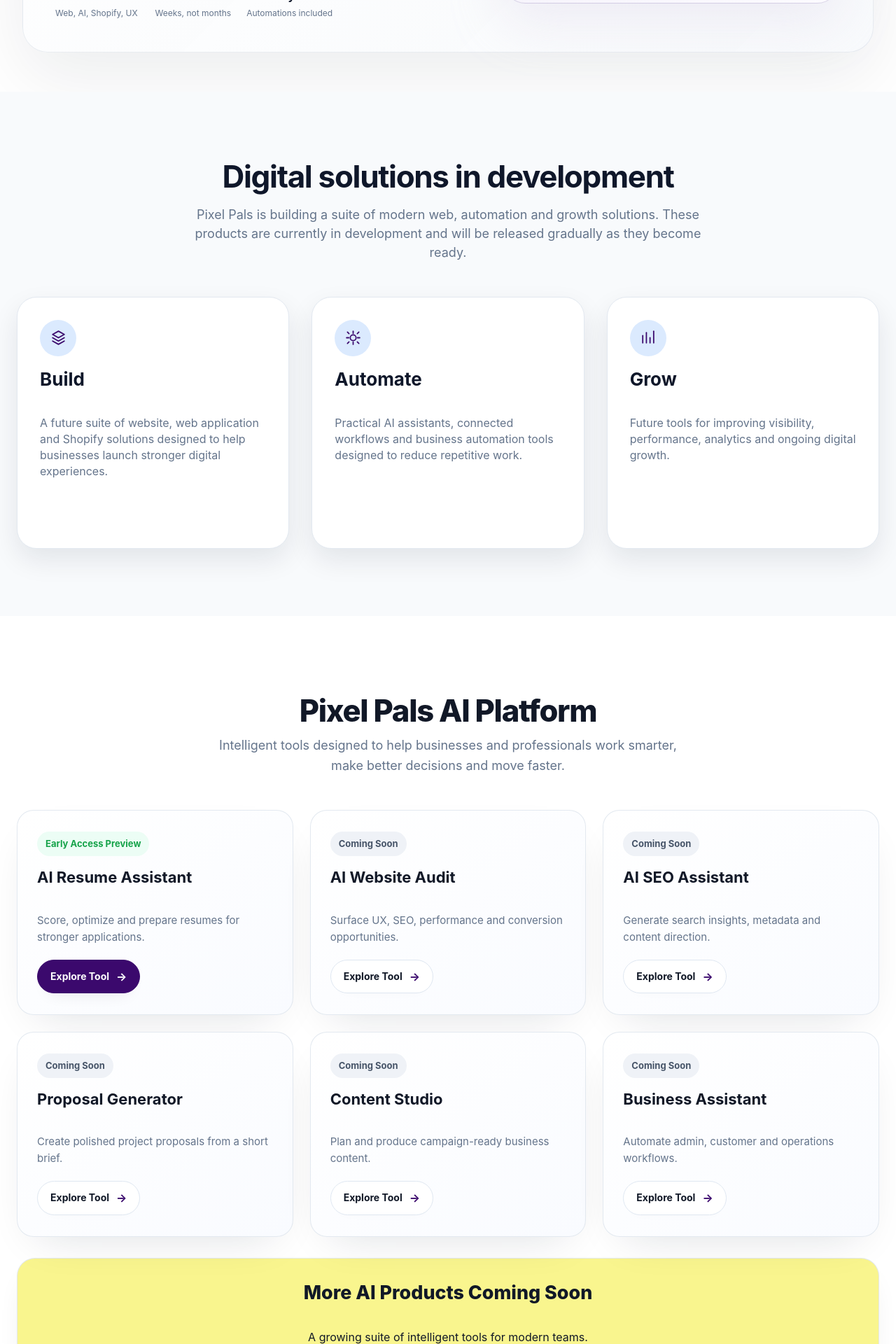
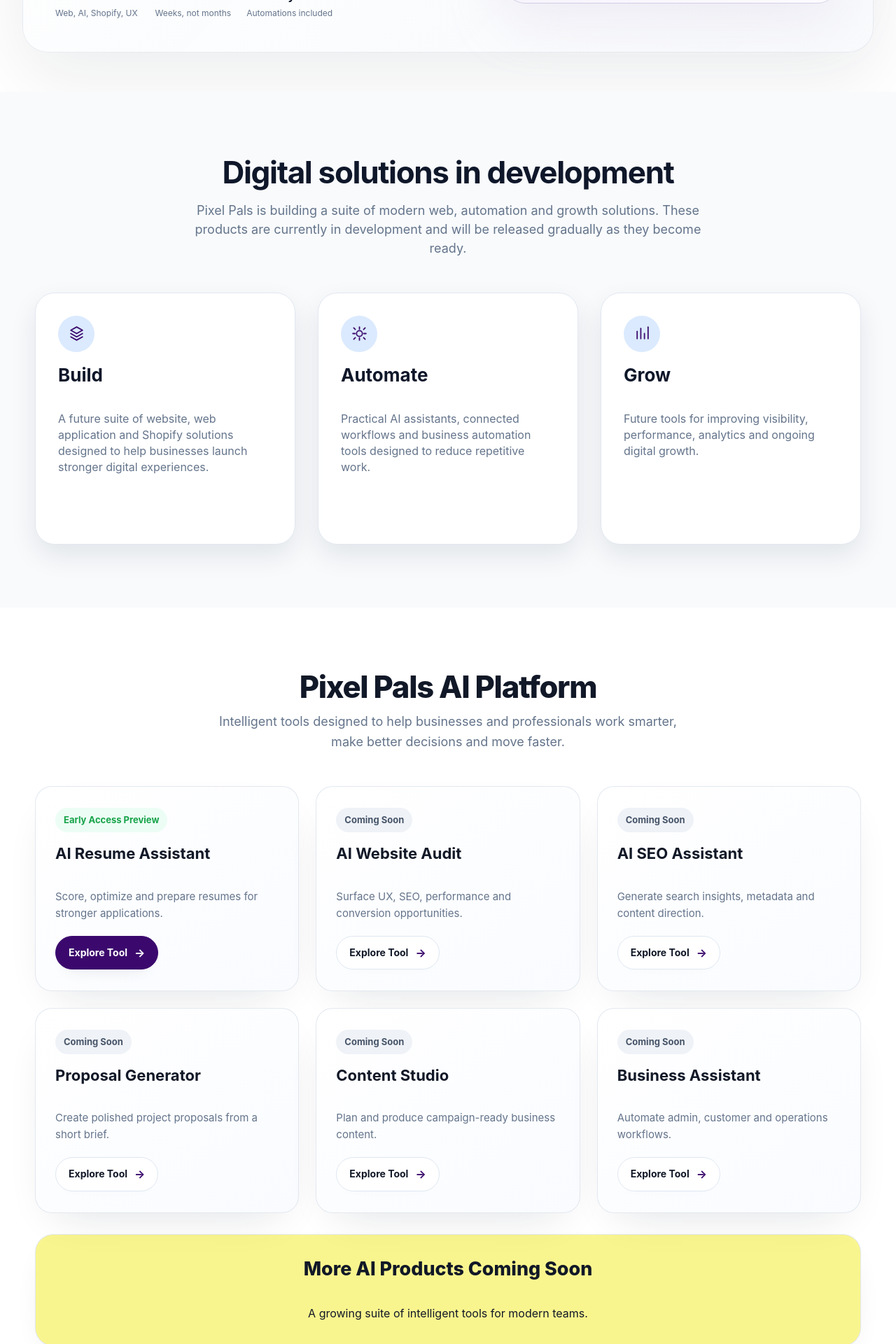
Before and after one commit to biancakisten/pixelpals, a Next.js app: page / in a window 1280 px wide. Shown: the part 740-2660 px from the top of the page at 70% size. Built offline with nearby package versions, Linux system fonts and the light colour scheme.

Commit message:
section padding

```diff
--- a/components/AIPlatform.css
+++ b/components/AIPlatform.css
@@ -7,7 +7,7 @@
   --ai-surface: #ffffff;
 
   width: 100%;
-  padding: 112px 24px 120px;
+  padding: 90px 50px;
   background: #ffffff;
   font-family: Inter, Arial, sans-serif;
 }
--- a/components/EndPageBanner.css
+++ b/components/EndPageBanner.css
@@ -7,7 +7,7 @@
   --end-banner-background: #ffffff;
 
   width: 100%;
-  padding: 90px 24px;
+  padding: 90px 50px;
   background: var(--end-banner-background);
   font-family: Inter, Arial, sans-serif;
 }
--- a/components/HomeBanner.css
+++ b/components/HomeBanner.css
@@ -9,7 +9,7 @@
 
   width: 100%;
   background: var(--home-banner-background);
-  padding: 96px 24px;
+  padding: 90px 50px;
   font-family: Inter, Arial, sans-serif;
 }
 
--- a/components/PixelPalsHero.css
+++ b/components/PixelPalsHero.css
@@ -12,7 +12,7 @@
   --pp-surface: #ffffff;
   --pp-border: #e2e8f0;
   width: 100%;
-  padding: 72px clamp(24px, 4.5vw, 56px);
+  padding: 90px 50px;
   background: #ffffff;
   color: var(--pp-navy);
   font-family: Inter, ui-sans-serif, system-ui, -apple-system, BlinkMacSystemFont, 'Segoe UI', sans-serif;
--- a/components/ProcessSection.css
+++ b/components/ProcessSection.css
@@ -9,7 +9,7 @@
   --process-heading-background: #f8fafc;
 
   width: 100%;
-  padding: 96px 24px;
+  padding: 90px 50px;
   background: #ffffff;
   font-family: Inter, Arial, sans-serif;
 }
--- a/components/WhyPixelPals.css
+++ b/components/WhyPixelPals.css
@@ -11,7 +11,7 @@
   --why-accent: #f4f8ff;
 
   width: 100%;
-  padding: 112px 24px 120px;
+  padding: 90px 50px;
   background: var(--why-background);
   font-family: Inter, Arial, sans-serif;
 }
```
